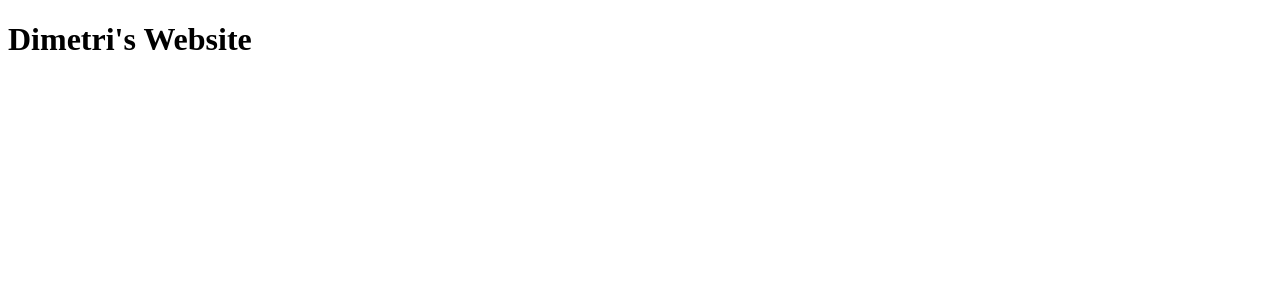
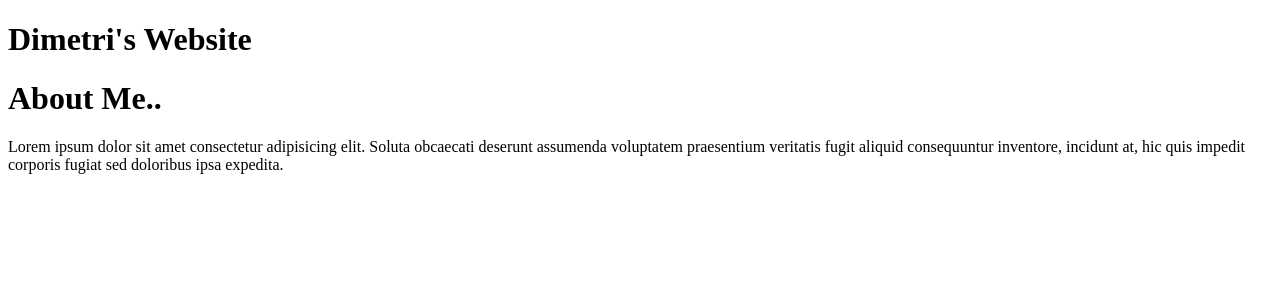
Before and after one commit to LetsJessCode/dimetri_site, a React (Create React App) app: page / in a window 1280 px wide. Shown: the top 300 px of the page. Built offline with nearby package versions, Linux system fonts and the light colour scheme.

Commit message:
added about section, and nav

```diff
--- /dev/null
+++ b/src/About.js
@@ -0,0 +1,14 @@
+import React, { Component } from 'react'
+
+export class About extends Component {
+    render() {
+        return (
+            <div>
+                <h1>About Me..</h1>
+                <p>Lorem ipsum dolor sit amet consectetur adipisicing elit. Soluta obcaecati deserunt assumenda voluptatem praesentium veritatis fugit aliquid consequuntur inventore, incidunt at, hic quis impedit corporis fugiat sed doloribus ipsa expedita.</p>
+            </div>
+        )
+    }
+}
+
+export default About
--- a/src/App.js
+++ b/src/App.js
@@ -1,10 +1,12 @@
 import React, { Component } from 'react'
-
+import About from './About'
+import Nav from 'react-dom'
 export class App extends Component {
   render() {
     return (
       <div>
         <h1>Dimetri's Website</h1>
+        <About />
       </div>
     )
   }
```
Also changed, not shown: src/Nav.js (added, +14 -0 lines).
